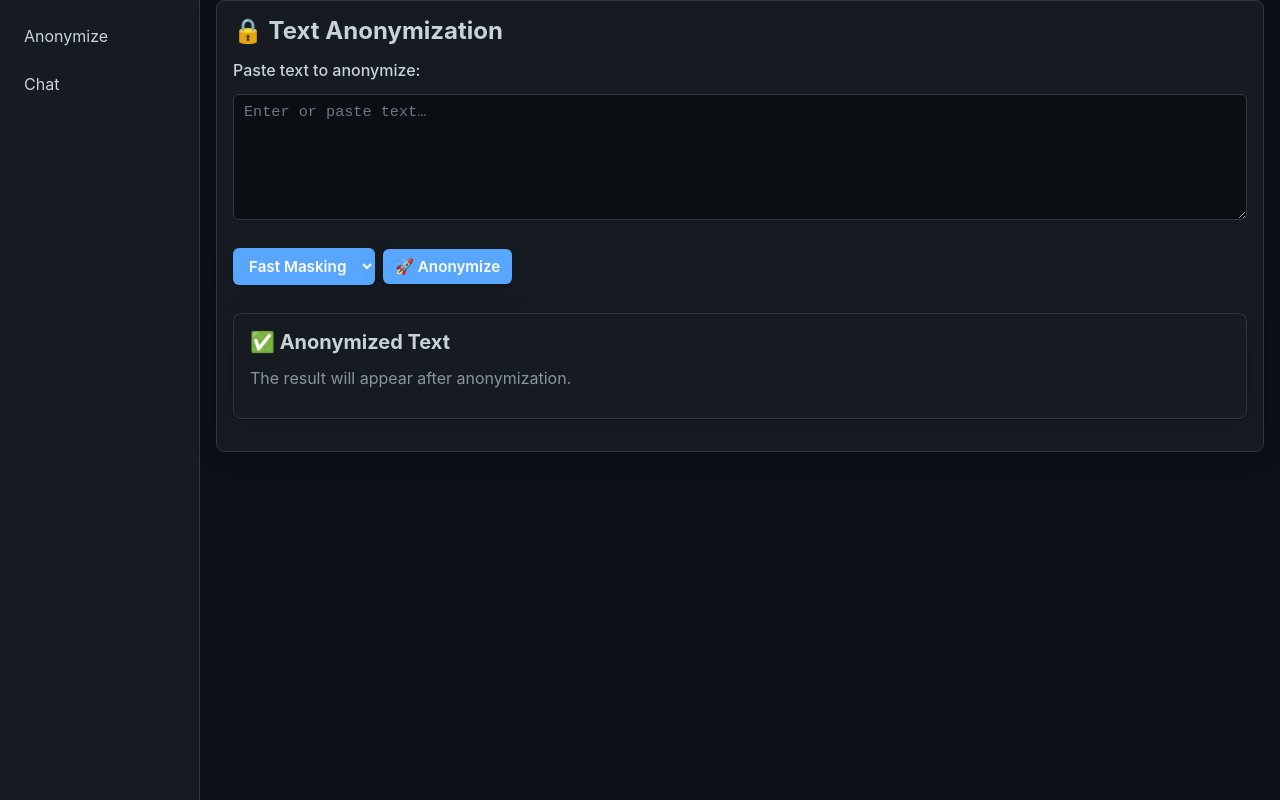
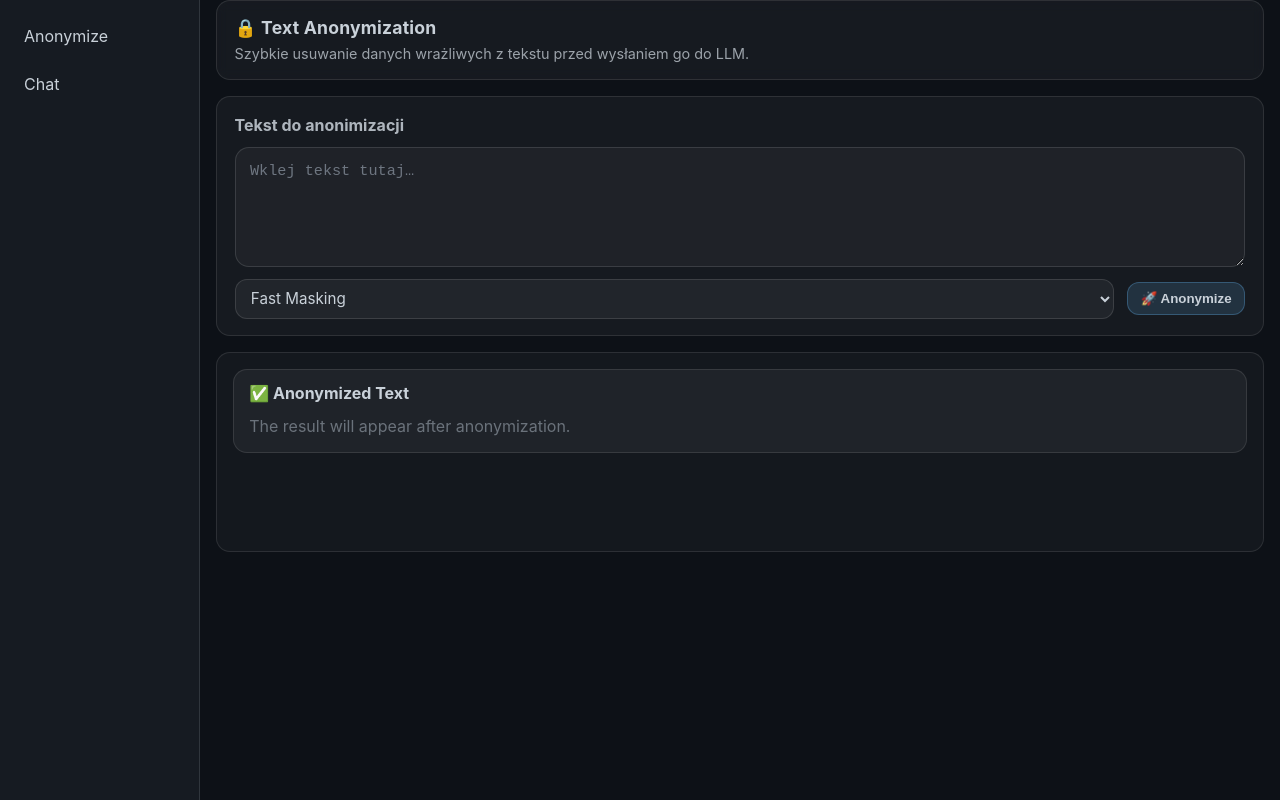
Before and after one commit to radlab-dev-group/llm-router-web, a Python web app: template llm_router_web/web/anonymizer/templates/anonymize.html in a window 1280 px wide. Run offline with Jinja, Linux system fonts and the light colour scheme; the template is opened without the code that fills it, so the values that code supplies are empty; some libraries are stand-ins or nearby versions.

Commit message:
**Redesign anonymizer UI:** replace card layout with custom grid, add scoped CSS styling, update form/button classes, and improve tag‑highlighting markup.

```diff
--- a/llm_router_web/web/anonymizer/templates/anonymize.html
+++ b/llm_router_web/web/anonymizer/templates/anonymize.html
@@ -1,64 +1,275 @@
 {% extends "base_anonymizer.html" %}
 {% block content %}
-    <div class="card">
+    <style>
+        /* --------------------------------------------------------------
+           Anonymization page styling (inspired by chat.html)
+        -------------------------------------------------------------- */
+        .anon-shell {
+            max-width: 1500px;
+            margin: 0 auto;
+            display: grid;
+            grid-template-rows: auto auto 1fr;
+            gap: 1rem;
+        }
+
+        .anon-header {
+            display: flex;
+            align-items: center;
+            justify-content: space-between;
+            gap: 1rem;
+            padding: 1rem 1.1rem;
+            border-radius: 14px;
+            border: 1px solid rgba(255, 255, 255, 0.10);
+            background: rgba(255, 255, 255, 0.04);
+            backdrop-filter: blur(6px);
+        }
+
+        .anon-title h2 {
+            margin: 0;
+            font-size: 1.1rem;
+            letter-spacing: 0.2px;
+        }
+
+        .anon-title .sub {
+            margin-top: 0.35rem;
+            opacity: 0.75;
+            font-size: 0.9rem;
+            line-height: 1.2rem;
+        }
+
+        .btnx {
+            appearance: none;
+            border: 1px solid rgba(255, 255, 255, 0.12);
+            background: rgba(255, 255, 255, 0.06);
+            color: inherit;
+            border-radius: 12px;
+            padding: 0.55rem 0.8rem;
+            cursor: pointer;
+            transition: transform 120ms ease, background 120ms ease, border-color 120ms ease, opacity 120ms ease;
+            font-weight: 600;
+            line-height: 1;
+            user-select: none;
+            display: inline-flex;
+            align-items: center;
+            gap: 0.5rem;
+            text-decoration: none;
+        }
+
+        .btnx:hover {
+            background: rgba(255, 255, 255, 0.10);
+            border-color: rgba(255, 255, 255, 0.18);
+            transform: translateY(-1px);
+        }
+
+        .btnx:active {
+            transform: translateY(0px);
+            opacity: 0.92;
+        }
+
+        .btnx.primary {
+            border-color: rgba(99, 179, 237, 0.30);
+            background: rgba(99, 179, 237, 0.16);
+        }
+
+        .btnx.primary:hover {
+            background: rgba(99, 179, 237, 0.22);
+            border-color: rgba(99, 179, 237, 0.42);
+        }
+
+        .anon-composer {
+            padding: 1rem 1.1rem;
+            border-radius: 14px;
+            border: 1px solid rgba(255, 255, 255, 0.10);
+            background: rgba(255, 255, 255, 0.04);
+            display: grid;
+            gap: 0.75rem;
+        }
+
+        .composer-row {
+            display: grid;
+            grid-template-columns: 1fr;
+            gap: 0.6rem;
+        }
+
+        .composer-controls {
+            display: grid;
+            grid-template-columns: 1fr auto;
+            gap: 0.8rem;
+            align-items: center;
+        }
+
+        .controls-left {
+            display: flex;
+            flex-wrap: wrap;
+            gap: 0.6rem;
+            align-items: center;
+        }
+
+        .selectx {
+            border-radius: 12px;
+            border: 1px solid rgba(255, 255, 255, 0.12);
+            background: rgba(255, 255, 255, 0.05);
+            color: inherit;
+            padding: 0.55rem 0.7rem;
+            min-width: 220px;
+            outline: none;
+        }
+
+        .inputx {
+            width: 100%;
+            border-radius: 14px;
+            border: 1px solid rgba(255, 255, 255, 0.12);
+            background: rgba(255, 255, 255, 0.04);
+            color: inherit;
+            padding: 0.85rem 0.9rem;
+            outline: none;
+            resize: vertical;
+            min-height: 120px;
+            line-height: 1.35rem;
+        }
+
+        .inputx:focus, .selectx:focus {
+            border-color: rgba(99, 179, 237, 0.40);
+            box-shadow: 0 0 0 3px rgba(99, 179, 237, 0.16);
+        }
+
+        .right-actions {
+            display: inline-flex;
+            gap: 0.6rem;
+            align-items: center;
+            justify-content: flex-end;
+            flex-wrap: wrap;
+        }
+
+        .spinnerx {
+            width: 18px;
+            height: 18px;
+            border-radius: 999px;
+            border: 2px solid rgba(255, 255, 255, 0.20);
+            border-top-color: rgba(255, 255, 255, 0.85);
+            display: none;
+            animation: spin 0.8s linear infinite;
+        }
+
+        .spinnerx.active {
+            display: inline-block;
+        }
+
+        @keyframes spin {
+            to { transform: rotate(360deg); }
+        }
+
+        .anon-board {
+            border-radius: 14px;
+            border: 1px solid rgba(255, 255, 255, 0.10);
+            background: rgba(255, 255, 255, 0.03);
+            overflow: hidden;
+            min-height: 200px;
+        }
+
+        .anon-output {
+            padding: 1rem;
+        }
+
+        .bubble {
+            padding: 0.85rem 0.95rem;
+            border-radius: 14px;
+            border: 1px solid rgba(255, 255, 255, 0.10);
+            background: rgba(255, 255, 255, 0.05);
+            line-height: 1.45rem;
+            overflow-wrap: anywhere;
+        }
+
+        /* Highlight anonymized tags like {TAGNAME} */
+        .anon-tag {
+            display: inline-block;
+            padding: 0.05rem 0.35rem;
+            border-radius: 9px;
+            border: 1px solid rgba(255, 255, 255, 0.18);
+            background: rgba(255, 220, 120, 0.14);
+            color: inherit;
+            font-weight: 800;
+            letter-spacing: 0.2px;
+            box-shadow: 0 0 0 2px rgba(255, 220, 120, 0.08) inset;
+            white-space: nowrap;
+        }
+
+        @media (min-width: 820px) {
+            .composer-controls {
+                grid-template-columns: 1fr auto;
+            }
+        }
+    </style>
+
+    <div class="anon-shell">
+        <!-- Header -->
+        <div class="anon-header">
+            <div class="anon-title">
                 <h2>🔒 Text Anonymization</h2>
+                <div class="sub">
+                    Szybkie usuwanie danych wrażliwych z tekstu przed wysłaniem go do LLM.
+                </div>
+            </div>
+        </div>
 
+        <!-- Form / Composer -->
         <form id="anonymize-form"
               hx-post="{{ url_for('anonymize_web.process_text') }}"
               hx-target="#result-container"
               hx-swap="innerHTML"
               hx-trigger="submit"
               hx-indicator="#loading-spinner"
-              class="form">
+              class="anon-composer">
 
-            <label for="input-text">Paste text to anonymize:</label>
-            <textarea id="input-text" name="text" rows="6"
-                      placeholder="Enter or paste text…" required
-                      class="w100"></textarea>
+            <div class="composer-row">
+                <label for="input-text" style="opacity:0.85; font-weight:700;">Tekst do anonimizacji</label>
+                <textarea id="input-text" name="text"
+                          placeholder="Wklej tekst tutaj…" required
+                          class="inputx"></textarea>
+            </div>
 
-            <div class="form-actions" style="display:flex; align-items:center; gap:var(--space-2); margin-top:1rem;">
-                <select id="algorithm-select" name="algorithm"
-                        class="btn"
-                        style="width:auto;">
+            <div class="composer-controls">
+                <div class="controls-left">
+                    <select id="algorithm-select" name="algorithm" class="selectx">
                         <option value="fast" selected>Fast Masking</option>
                     </select>
-
-                <button type="submit" class="btn primary">🚀 Anonymize</button>
-                <span id="loading-spinner" class="spinner" aria-live="polite"></span>
+                    <span id="loading-spinner" class="spinnerx" aria-live="polite"></span>
                 </div>
 
-            <!-- 1️⃣  Fixed result panel (original placeholder) -->
-            <div id="result-container" class="card" style="margin-top: 1rem;">
-                <h3>✅ Anonymized Text</h3>
-                <p class="muted">The result will appear after anonymization.</p>
+                <div class="right-actions">
+                    <button type="submit" class="btnx primary">🚀 Anonymize</button>
+                </div>
+            </div>
+        </form>
+
+        <!-- Result Panel -->
+        <div class="anon-board">
+            <div id="result-container" class="anon-output">
+                <div class="bubble">
+                    <h3 style="margin-top:0; font-size:1rem;">✅ Anonymized Text</h3>
+                    <p class="muted" style="margin-bottom:0; opacity:0.7;">The result will appear after anonymization.</p>
+                </div>
+            </div>
         </div>
 
         {% raw %}
             <script>
-                    // --------------------------------------------------------
-                    // Highlight {{TAG}} occurrences in the returned text
-                    // --------------------------------------------------------
                 function highlightTags() {
                     const pre = document.getElementById('anonymized-result');
-                        if (!pre) return;               // nie ma wyniku – nic nie robimy
+                    if (!pre) return;
                     const highlighted = pre.innerHTML.replace(
                         /(\{[A-Z]{2}[^}]*\})/g,
-                            '<span class="tag-highlight">$1</span>'
+                        '<span class="anon-tag">$1</span>'
                     );
                     pre.innerHTML = highlighted;
                 }
 
-                    // --------------------------------------------------------
-                    // Run highlightTags() after htmx swaps the result panel
-                    // --------------------------------------------------------
                 document.body.addEventListener('htmx:afterSwap', function (e) {
-                        // The result panel is rendered into #result-container
                     if (e.detail && e.detail.target && e.detail.target.id === 'result-container') {
                         highlightTags();
                     }
                 });
             </script>
         {% endraw %}
-        </form>
     </div>
 {% endblock %}
```
Lines whose indentation alone changed are shown as unchanged.
